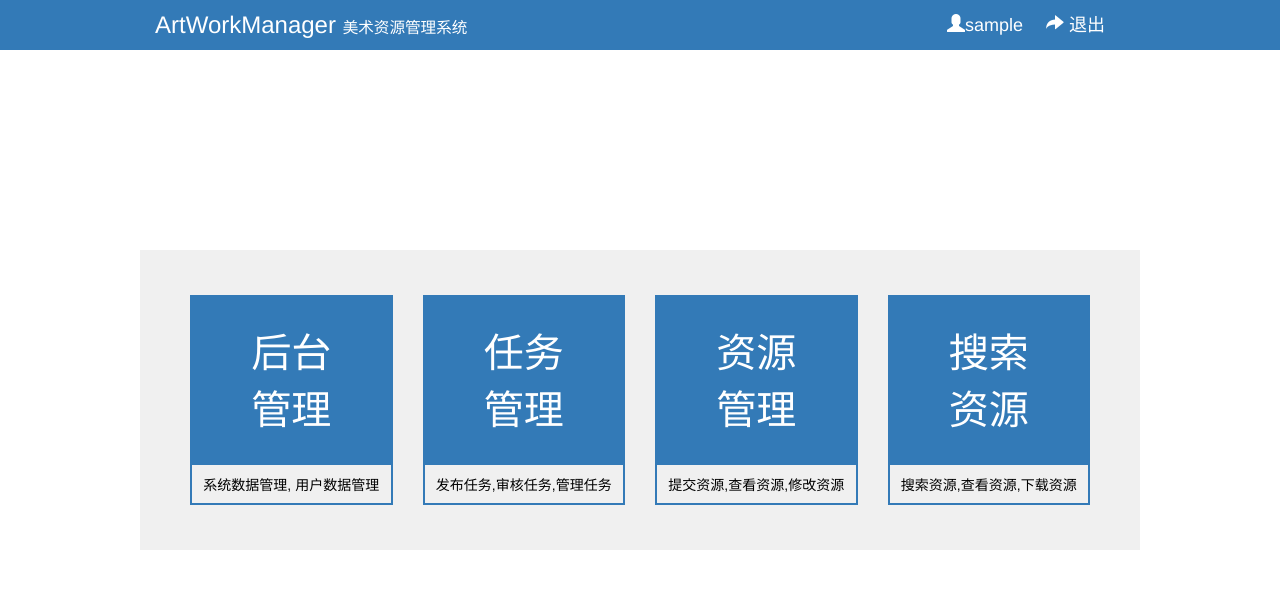
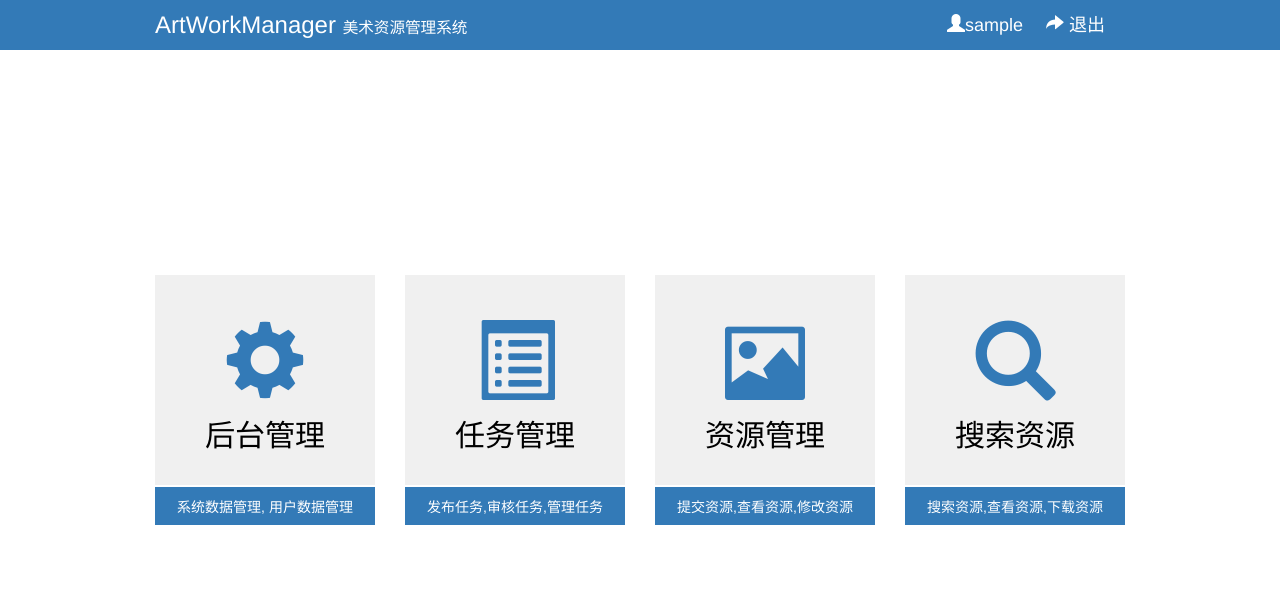
Before and after one commit to biansetuliao/ArtWorkManager, a Django app: page /login/menu/ in a window 1280 px wide. Shown: the top 589 px of the page. Run offline with Django 3.2, Linux system fonts and the light colour scheme; the visitor is signed in with stand-in values (Sample User, id 1); some libraries are stand-ins or nearby versions.

Commit message:
bug fix and update menu templates

```diff
--- a/login/templates/Menu.html
+++ b/login/templates/Menu.html
@@ -28,83 +28,73 @@
 
     <div id="menu">
 
-{#        <div class="row" id="row1">#}
-{#            <div class="col-xs-6">#}
-{#                {% if perms.home.can_admin %}#}
-{#                    <a href="/manager"><div class="row-name">后台管理</div></a>#}
-{#                    <div class="row-txt">系统数据管理, 用户数据管理</div>#}
-{#                {% else %}#}
-{#                    <div class="row-name" style="background: #999999;">后台管理</div>#}
-{#                    <div class="row-txt" style="border: 2px solid #999999;">很抱歉,您没有使用该功能的权限</div>#}
-{#                {% endif %}#}
-{#            </div>#}
-{#            <div class="col-xs-6">#}
-{#                {% if perms.home.can_plan %}#}
-{#                    <a href="/plan"><div class="row-name">任务管理</div></a>#}
-{#                    <div class="row-txt">发布任务,审核任务,管理任务</div>#}
-{#                {% else %}#}
-{#                    <div class="row-name" style="background: #999999;">任务管理</div>#}
-{#                    <div class="row-txt" style="border: 2px solid #999999;">很抱歉,您没有使用该功能的权限</div>#}
-{#                {% endif %}#}
-{#            </div>#}
-{#        </div>#}
-{##}
-{#        <div class="row" id="row2">#}
-{#            <div class="col-xs-6">#}
-{#                {% if perms.home.can_art %}#}
-{#                    <a href="/art"><div class="row-name">资源管理</div></a>#}
-{#                    <div class="row-txt">提交资源,查看资源,修改资源</div>#}
-{#                {% else %}#}
-{#                    <div class="row-name" style="background: #999999;">资源管理</div>#}
-{#                    <div class="row-txt" style="border: 2px solid #999999;">很抱歉,您没有使用该功能的权限</div>#}
-{#                {% endif %}#}
-{#            </div>#}
-{#            <div class="col-xs-6">#}
-{#                {% if perms.home.can_developer %}#}
-{#                    <a href="/developer"><div class="row-name">搜索资源</div></a>#}
-{#                    <div class="row-txt">搜索资源,查看资源,下载资源</div>#}
-{#                {% else %}#}
-{#                    <div class="row-name" style="background: #999999;">搜索资源</div>#}
-{#                    <div class="row-txt" style="border: 2px solid #999999;">很抱歉,您没有使用该功能的权限</div>#}
-{#                {% endif %}#}
-{#            </div>#}
-{#        </div>#}
-
         <div class="row">
             <div class="col-xs-3">
                 {% if perms.home.can_admin %}
-                    <a href="/manager"><div class="row-name">后台<br/>管理</div></a>
-                    <div class="row-txt">系统数据管理, 用户数据管理</div>
+                    <div class="row-wall">
+                        <a href="/manager">
+                            <div class="row-img"><span class="glyphicon glyphicon-cog"></span></div>
+                            <div class="row-name">后台管理</div>
+                        </a>
+                        <div class="row-txt">系统数据管理, 用户数据管理</div>
+                    </div>
                 {% else %}
-                    <div class="row-name" style="background: #999999;">后台管理</div>
-                    <div class="row-txt" style="border: 2px solid #999999;">无访问权限</div>
+                    <div class="row-wall-error">
+                        <div class="row-img-error"><span class="glyphicon glyphicon-cog"></span></div>
+                        <div class="row-name-error">后台管理</div>
+                        <div class="row-txt-error">无访问权限</div>
+                    </div>
                 {% endif %}
             </div>
             <div class="col-xs-3">
                 {% if perms.home.can_plan %}
-                    <a href="/plan"><div class="row-name">任务<br/>管理</div></a>
-                    <div class="row-txt">发布任务,审核任务,管理任务</div>
+                    <div class="row-wall">
+                        <a href="/plan">
+                            <div class="row-img"><span class="glyphicon glyphicon-list-alt"></span></div>
+                            <div class="row-name">任务管理</div>
+                        </a>
+                        <div class="row-txt">发布任务,审核任务,管理任务</div>
+                    </div>
                 {% else %}
-                    <div class="row-name" style="background: #999999;">任务管理</div>
-                    <div class="row-txt" style="border: 2px solid #999999;">无访问权限</div>
+                    <div class="row-wall-error">
+                        <div class="row-img-error"><span class="glyphicon glyphicon-list-alt"></span></div>
+                        <div class="row-name-error">任务管理</div>
+                        <div class="row-txt-error">无访问权限</div>
+                    </div>
                 {% endif %}
             </div>
             <div class="col-xs-3">
                 {% if perms.home.can_art %}
-                    <a href="/art"><div class="row-name">资源<br/>管理</div></a>
-                    <div class="row-txt">提交资源,查看资源,修改资源</div>
+                    <div class="row-wall">
+                        <a href="/art">
+                            <div class="row-img"><span class="glyphicon glyphicon-picture"></span></div>
+                            <div class="row-name">资源管理</div>
+                        </a>
+                        <div class="row-txt">提交资源,查看资源,修改资源</div>
+                    </div>
                 {% else %}
-                    <div class="row-name" style="background: #999999;">资源管理</div>
-                    <div class="row-txt" style="border: 2px solid #999999;">无访问权限</div>
+                    <div class="row-wall-error">
+                        <div class="row-img-error"><span class="glyphicon glyphicon-picture"></span></div>
+                        <div class="row-name-error">资源管理</div>
+                        <div class="row-txt-error">无访问权限</div>
+                    </div>
                 {% endif %}
             </div>
             <div class="col-xs-3">
                 {% if perms.home.can_developer %}
-                    <a href="/developer"><div class="row-name">搜索<br/>资源</div></a>
-                    <div class="row-txt">搜索资源,查看资源,下载资源</div>
+                    <div class="row-wall">
+                        <a href="/developer">
+                            <div class="row-img"><span class="glyphicon glyphicon-search"></span></div>
+                            <div class="row-name">搜索资源</div>
+                        </a>
+                        <div class="row-txt">搜索资源,查看资源,下载资源</div>
+                    </div>
                 {% else %}
-                    <div class="row-name" style="background: #999999;">搜索资源</div>
-                    <div class="row-txt" style="border: 2px solid #999999;">无访问权限</div>
+                    <div class="row-wall-error">
+                        <div class="row-img-error"><span class="glyphicon glyphicon-search"></span></div>
+                        <div class="row-name-error">搜索资源</div>
+                        <div class="row-txt-error">无访问权限</div>
+                    </div>
                 {% endif %}
             </div>
         </div>
--- a/manager/templates/ManagerBase.html
+++ b/manager/templates/ManagerBase.html
@@ -3,7 +3,7 @@
 {% load static from staticfiles %}
 <head>
     <meta charset="UTF-8">
-    <title>ArtWorkManager</title>
+    <title>ArtWorkManager | 后台管理</title>
     <link rel="stylesheet" href="//cdn.bootcss.com/bootstrap/3.3.5/css/bootstrap.min.css">
     <link rel="stylesheet" href="{% static 'ArtWorkManager/css/main.css' %}" >
     <script src="//cdn.bootcss.com/jquery/1.11.3/jquery.min.js"></script>
--- a/static/ArtWorkManager/css/main.css
+++ b/static/ArtWorkManager/css/main.css
@@ -147,7 +147,7 @@ a:hover{
 
 #menu{
     width: 1000px;
-    height: 300px;
+    height: 250px;
     margin:  auto;
     position: absolute;
     text-align: center;
@@ -155,32 +155,78 @@ a:hover{
     bottom: 0;
     left: 0;
     right: 0;
-    background: #f0f0f0;
 }
 
 #menu .row{
-    width: 930px;
+    width: 1000px;
     margin: auto;
 }
 
 #menu .row .col-xs-3{
-    height: 210px;
-    margin-top: 45px;
+    height: 250px;
 }
 
-/*#menu #row1{*/
-    /*padding-top: 40px;*/
-    /*padding-bottom: 10px;*/
-    /*width: 87%;*/
-    /*margin: 0 auto;*/
-/*}*/
+.row-wall{
+    width: 100%;
+    height: 250px;
+    background: #f0f0f0;
+}
 
-/*#menu #row2{*/
-    /*padding-top: 10px;*/
-    /*padding-bottom: 40px;*/
-    /*width: 87%;*/
-    /*margin: 0 auto;*/
-/*}*/
+.row-wall-error{
+    width: 100%;
+    height: 250px;
+    background: #999999;
+}
+
+.row-img{
+    width: 100%;
+    height: 100px;
+    font-size: 80px;
+    text-align: center;
+    color: #337ab7;
+    padding-top: 40px;
+}
+
+.row-img-error{
+    width: 100%;
+    height: 100px;
+    font-size: 80px;
+    text-align: center;
+    color: #f0f0f0;
+    padding-top: 40px;
+}
+
+.row-name{
+    height: 40px;
+    color: #000000;
+    font-size: 30px;
+    margin-bottom: 30px;
+    margin-top: 40px;
+}
+
+.row-name-error{
+    height: 40px;
+    color: #ffffff;
+    font-size: 30px;
+    margin-bottom: 30px;
+    margin-top: 40px;
+}
+
+.row-txt{
+    height: 40px;
+    line-height: 40px;
+    color: #ffffff;
+    background: #337ab7;
+    border-top: 2px solid #ffffff;
+}
+
+.row-txt-error{
+    height: 40px;
+    line-height: 40px;
+    color: #ffffff;
+    background: #666666;
+    border-top: 2px solid #ffffff;
+}
 
 #username{
     font-size: 18px;
@@ -205,25 +251,6 @@ a:hover{
 
 .plan h2{
     color: #000000;
-}
-
-
-.row-name{
-    height: 170px;
-    /*line-height: 100px;*/
-    background: #337ab7;
-    color: #ffffff;
-    font-size: 40px;
-    padding: 30px;
-}
-
-.row-txt{
-    height: 40px;
-    line-height: 40px;
-    color: #000000;
-    border-right: 2px solid #337ab7;
-    border-left: 2px solid #337ab7;
-    border-bottom: 2px solid #337ab7;
 }
 
 .plan,
```
Also changed, not shown: manager/templates/Manager.html (+6 -1 lines).
